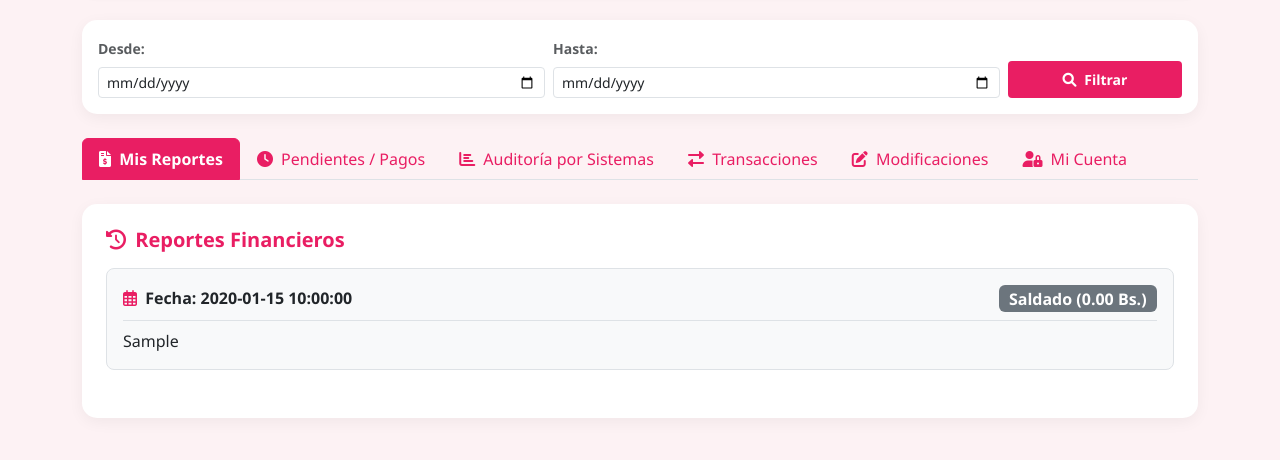
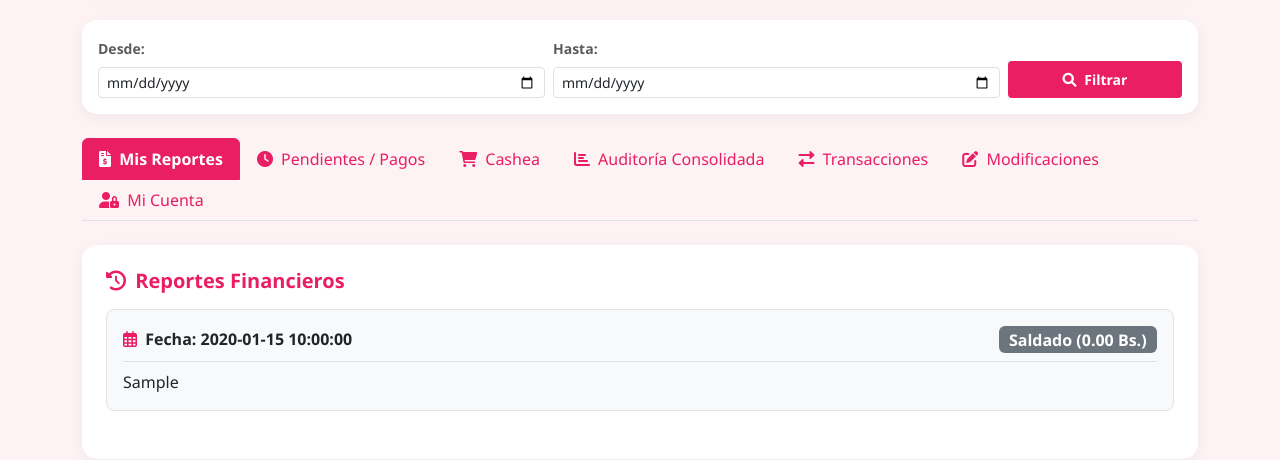
Before and after one commit to mariadelosangelesdiazpinto24-tech/tu-reporte-al-dia., a FastAPI app: template templates/agencia.html in a window 1280 px wide, after a click on "Mis Reportes". Shown: the part 239-699 px from the top of the page. Run offline with FastAPI, Linux system fonts and the light colour scheme; the template is opened without the code that fills it: most values are stand-ins (such as "Sample title", 1, 10 or a date in 2020); some libraries are stand-ins or nearby versions.

Commit message:
Update agencia.html

```diff
--- a/templates/agencia.html
+++ b/templates/agencia.html
@@ -90,7 +90,10 @@
                 <button class="nav-link {% if tab_activa == 'pendiente' %}active{% endif %}" data-bs-toggle="tab" data-bs-target="#tab-pendiente" type="button" onclick="setTab('pendiente')"><i class="fas fa-clock me-1"></i> Pendientes / Pagos</button>
             </li>
             <li class="nav-item">
-                <button class="nav-link {% if tab_activa == 'auditoria' %}active{% endif %}" data-bs-toggle="tab" data-bs-target="#tab-auditoria" type="button" onclick="setTab('auditoria')"><i class="fas fa-chart-bar me-1"></i> Auditoría por Sistemas</button>
+                <button class="nav-link {% if tab_activa == 'cashea' %}active{% endif %}" data-bs-toggle="tab" data-bs-target="#tab-cashea" type="button" onclick="setTab('cashea')"><i class="fas fa-shopping-cart me-1"></i> Cashea</button>
+            </li>
+            <li class="nav-item">
+                <button class="nav-link {% if tab_activa == 'auditoria' %}active{% endif %}" data-bs-toggle="tab" data-bs-target="#tab-auditoria" type="button" onclick="setTab('auditoria')"><i class="fas fa-chart-bar me-1"></i> Auditoría Consolidada</button>
             </li>
             <li class="nav-item">
                 <button class="nav-link {% if tab_activa == 'transacciones' %}active{% endif %}" data-bs-toggle="tab" data-bs-target="#tab-transacciones" type="button" onclick="setTab('transacciones')"><i class="fas fa-exchange-alt me-1"></i> Transacciones</button>
@@ -224,7 +227,47 @@
                 </div>
             </div>
 
-            <!-- 3. AUDITORÍA POR SISTEMAS -->
+            <!-- 3. PESTAÑA PROPIA DE CASHEA EN LA AGENCIA -->
+            <div class="tab-pane fade {% if tab_activa == 'cashea' %}show active{% endif %}" id="tab-cashea" role="tabpanel">
+                <div class="card card-custom p-4 bg-white">
+                    <div class="row g-3 mb-4">
+                        <div class="col-md-6">
+                            <div class="p-3 rounded-4 shadow-sm bg-light border-start border-4 border-info">
+                                <small class="text-muted fw-bold">CASHEA DEL DÍA ({{ hasta_fecha or 'Hoy' }})</small>
+                                <h3 class="fw-bold text-info m-0 mt-1">Bs. {{ total_cashea_dia | dinero }}</h3>
+                            </div>
+                        </div>
+                        <div class="col-md-6">
+                            <div class="p-3 rounded-4 shadow-sm bg-light border-start border-4 border-primary">
+                                <small class="text-muted fw-bold">TOTAL CASHEA EN EL PERÍODO FILTRADO</small>
+                                <h3 class="fw-bold text-primary m-0 mt-1">Bs. {{ total_cashea_periodo | dinero }}</h3>
+                            </div>
+                        </div>
+                    </div>
+
+                    <h5 class="fw-bold text-dark mb-3"><i class="fas fa-receipt text-info me-2"></i>Facturas y Descuentos Cashea</h5>
+                    <div class="table-responsive">
+                        <table class="table table-hover align-middle mb-0" style="font-size: 13px;">
+                            <thead class="table-light">
+                                <tr><th>Fecha</th><th>N° Factura / Detalle</th><th class="text-end">Monto Absorbido</th></tr>
+                            </thead>
+                            <tbody>
+                                {% for c in casheas_agencia %}
+                                <tr>
+                                    <td>{{ c.fecha }}</td>
+                                    <td>{{ c.factura or c.comprobante }}</td>
+                                    <td class="text-end fw-bold text-danger">Bs. {{ c.monto | dinero }}</td>
+                                </tr>
+                                {% else %}
+                                <tr><td colspan="3" class="text-center text-muted py-3">No hay registros de Cashea en este período.</td></tr>
+                                {% endfor %}
+                            </tbody>
+                        </table>
+                    </div>
+                </div>
+            </div>
+
+            <!-- 4. AUDITORÍA CONSOLIDADA CON FACTURAS CASHEA Y TOTAL FINAL -->
             <div class="tab-pane fade {% if tab_activa == 'auditoria' %}show active{% endif %}" id="tab-auditoria" role="tabpanel">
                 <div class="card card-custom p-4 bg-white">
                     <h5 class="fw-bold text-tema mb-3"><i class="fas fa-chart-pie me-1"></i> Auditoría Consolidada por Sistemas</h5>
@@ -260,28 +303,43 @@
                                         <td class="text-end text-danger">Bs. {{ totales_auditoria.premio | dinero }}</td>
                                         <td class="text-end">Bs. {{ totales_auditoria.neto | dinero }}</td>
                                     </tr>
-
-                                    {% if auditoria_cashea_monto and auditoria_cashea_monto > 0 %}
-                                    <tr class="table-info fw-bold">
-                                        <td colspan="4"><i class="fas fa-shopping-cart text-info me-1"></i> MENOS CASHEA ABSORBIDO EN EL PERÍODO</td>
-                                        <td class="text-end text-danger">- Bs. {{ auditoria_cashea_monto | dinero }}</td>
-                                    </tr>
-                                    <tr class="table-success fw-bold fs-6">
-                                        <td colspan="4">TOTAL DEFINITIVO AUDITORÍA</td>
-                                        <td class="text-end text-success">Bs. {{ (totales_auditoria.neto - auditoria_cashea_monto) | dinero }}</td>
-                                    </tr>
-                                    {% endif %}
-
                                 {% else %}
                                     <tr><td colspan="5" class="text-center text-muted py-3">No hay ventas registradas en este período.</td></tr>
                                 {% endif %}
                             </tbody>
                         </table>
                     </div>
+
+                    <!-- DESGLOSE DE FACTURAS CASHEA Y TOTAL DEFINITIVO -->
+                    <div class="mt-4 p-3 bg-light border rounded">
+                        <h6 class="fw-bold text-info mb-2"><i class="fas fa-shopping-cart me-1"></i> Facturas Cashea Descontadas</h6>
+                        <table class="table table-sm align-middle mb-2 bg-white border" style="font-size: 12px;">
+                            <thead class="table-light"><tr><th>Fecha</th><th>Detalle / Factura</th><th class="text-end">Monto Absorbido</th></tr></thead>
+                            <tbody>
+                                {% for fc in facturas_cashea_auditoria %}
+                                <tr>
+                                    <td>{{ fc.fecha }}</td>
+                                    <td>{{ fc.factura or fc.comprobante }}</td>
+                                    <td class="text-end fw-bold text-danger">Bs. {{ fc.monto | dinero }}</td>
+                                </tr>
+                                {% else %}
+                                <tr><td colspan="3" class="text-center text-muted py-2">Sin facturas de Cashea aplicadas.</td></tr>
+                                {% endfor %}
+                            </tbody>
+                        </table>
+
+                        <div class="d-flex justify-content-between align-items-center p-3 rounded bg-white border border-2 fw-bold fs-6">
+                            <span>TOTAL NETO A PAGAR (SISTEMAS - CASHEA):</span>
+                            <span class="{% if (totales_auditoria.neto - auditoria_cashea_monto) < 0 %}text-danger{% else %}text-success{% endif %}">
+                                Bs. {{ (totales_auditoria.neto - auditoria_cashea_monto) | dinero }}
+                            </span>
+                        </div>
+                    </div>
+
                 </div>
             </div>
 
-            <!-- 4. TRANSACCIONES -->
+            <!-- 5. TRANSACCIONES -->
             <div class="tab-pane fade {% if tab_activa == 'transacciones' %}show active{% endif %}" id="tab-transacciones" role="tabpanel">
                 <div class="card card-custom p-4 bg-white">
                     <h5 class="fw-bold text-tema mb-3"><i class="fas fa-list me-1"></i> Historial de Transacciones</h5>
@@ -327,7 +385,7 @@
                 </div>
             </div>
 
-            <!-- 5. MODIFICACIONES -->
+            <!-- 6. MODIFICACIONES -->
             <div class="tab-pane fade {% if tab_activa == 'modificaciones' %}show active{% endif %}" id="tab-modificaciones" role="tabpanel">
                 <div class="card card-custom p-4 bg-white">
                     <h5 class="fw-bold text-tema mb-3"><i class="fas fa-edit me-1"></i> Modificar Sistema de Día Anterior</h5>
@@ -360,7 +418,7 @@
                 </div>
             </div>
 
-            <!-- 6. MI CUENTA -->
+            <!-- 7. MI CUENTA -->
             <div class="tab-pane fade {% if tab_activa == 'cuenta' %}show active{% endif %}" id="tab-cuenta" role="tabpanel">
                 <div class="card card-custom p-4 bg-white" style="max-width: 500px; margin: 0 auto;">
                     <h5 class="fw-bold text-tema mb-3"><i class="fas fa-key me-1"></i> Cambiar Contraseña</h5>
```
